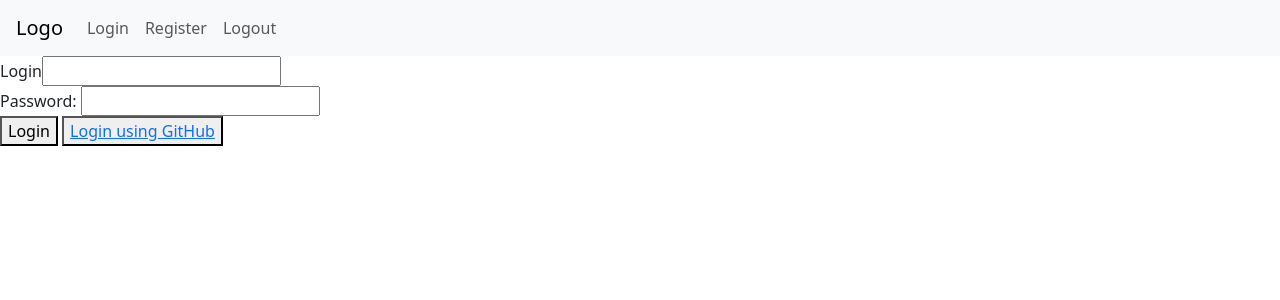
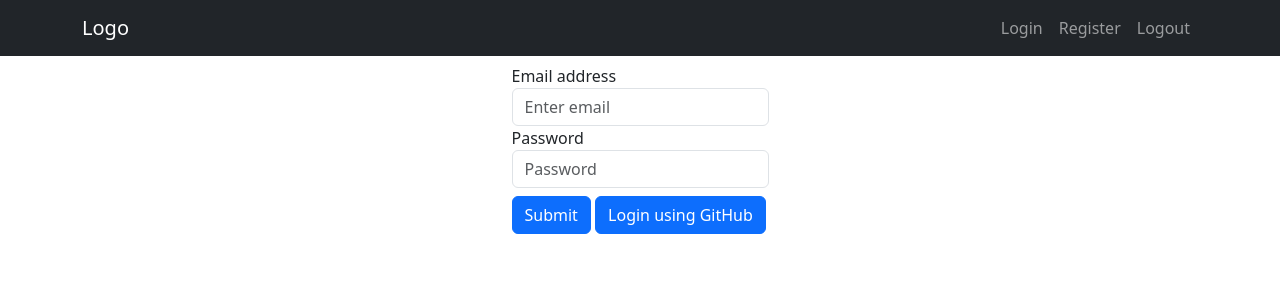
Before and after one commit to DiegoAguero/Back-End-Project, a Node server app: page / in a window 1280 px wide. Shown: the top 300 px of the page. Run offline with Node 20, Linux system fonts and the light colour scheme; some libraries are stand-ins or nearby versions.

Commit message:
Corrigiendo errores

```diff
--- a/src/routes/session.router.js
+++ b/src/routes/session.router.js
@@ -12,7 +12,7 @@ router.post('/login',
             return res.status(400).send('Invalid Credentials')
         }else{
             req.session.user = req.user
-            return res.redirect('/')
+            return res.redirect('/products')
         }
         // const {email, password} = req.body
         // if(email == 'adminCoder@coder.com' && password == 'adminCod3r123'){
@@ -40,8 +40,7 @@ router.post('/register',
     passport.authenticate('register', {failureRedirect: '/register'}),
     async(req, res)=>{
     try {
-        // const user = req.body
-        // await userModel.create(user)
+
         return res.redirect('/')
 
     } catch (error) {
--- a/src/views/home.handlebars
+++ b/src/views/home.handlebars
@@ -1,6 +1,8 @@
 <div>
     <h1>Bienvenido {{user.first_name}} {{user.last_name}}!</h1>
+    {{#if age}}
     <h1>Age: {{user.age}}</h1>
+    {{/if}}
     <h1>Email: {{user.email}}</h1>
     <h1>Rol: {{user.rol}}</h1>
 
--- a/src/views/layouts/main.handlebars
+++ b/src/views/layouts/main.handlebars
@@ -4,17 +4,35 @@
     <meta charset="UTF-8">
     <meta name="viewport" content="width=device-width, initial-scale=1.0">
     <title>{{title}}</title>
-    <link href="https://cdn.jsdelivr.net/npm/bootstrap@5.3.0/dist/css/bootstrap.min.css" rel="stylesheet" integrity="sha384-9ndCyUaIbzAi2FUVXJi0CjmCapSmO7SnpJef0486qhLnuZ2cdeRhO02iuK6FUUVM" crossorigin="anonymous">
+    <link href="https://cdn.jsdelivr.net/npm/bootstrap@5.3.1/dist/css/bootstrap.min.css" rel="stylesheet" integrity="sha384-4bw+/aepP/YC94hEpVNVgiZdgIC5+VKNBQNGCHeKRQN+PtmoHDEXuppvnDJzQIu9" crossorigin="anonymous">
+    <script defer src="https://cdn.jsdelivr.net/npm/bootstrap@5.3.0/dist/js/bootstrap.bundle.min.js" integrity="sha384-geWF76RCwLtnZ8qwWowPQNguL3RmwHVBC9FhGdlKrxdiJJigb/j/68SIy3Te4Bkz" crossorigin="anonymous"></script>
+
 </head>
 <body>
-    <nav class="navbar navbar-expand-lg navbar-light bg-light">
-        <a class="navbar-brand" href="#" style="margin-left: 1rem; important;">Logo</a>
-        <button class="navbar-toggler" type="button" data-toggle="collapse" data-target="#navbarNav" aria-controls="navbarNav" aria-expanded="false" aria-label="Toggle navigation">
+    {{!-- <nav class="navbar navbar-expand-lg navbar-light bg-light">
+        <a class="navbar-brand" href="#" style="margin-left: 1rem;">Logo</a>
+        <button class="navbar-toggler" type="button" data-bs-toggle="collapse" data-bs-target="#navbarNav" aria-controls="navbarNav" aria-expanded="false" aria-label="Toggle navigation">
             <span class="navbar-toggler-icon"></span>
         </button>
         <div class="collapse navbar-collapse" id="navbarNav">
-            <ul class="navbar-nav">
+            <ul class="navbar-nav mx-3">
                 <li class="nav-item active">
+                    <a class="nav-link" href="/">Login</a>
+                </li>
+                <li class="nav-item">
+                    <a class="nav-link" href="/register">Register</a>
+                </li>
+                <li class="nav-item">
+                    <a class="nav-link" href="/api/session/logout">Logout</a>
+                </li>
+            </ul>
+        </div>
+    </nav> --}}
+    <nav class="navbar navbar-expand navbar-dark bg-dark d-flex justify-content-center">
+        <div class="container">
+            <a class="navbar-brand" href="#">Logo</a>
+            <ul class="navbar-nav ms-auto justify-content-center">
+                <li class="nav-item">
                     <a class="nav-link" href="/">Login</a>
                 </li>
                 <li class="nav-item">
@@ -27,8 +45,6 @@
         </div>
     </nav>
     {{{body}}}
-    <script src="https://cdn.jsdelivr.net/npm/bootstrap@5.3.0/dist/js/bootstrap.bundle.min.js" integrity="sha384-geWF76RCwLtnZ8qwWowPQNguL3RmwHVBC9FhGdlKrxdiJJigb/j/68SIy3Te4Bkz" crossorigin="anonymous"></script>
-    <script src="https://cdn.jsdelivr.net/npm/@popperjs/core@2.11.8/dist/umd/popper.min.js" integrity="sha384-I7E8VVD/ismYTF4hNIPjVp/Zjvgyol6VFvRkX/vR+Vc4jQkC+hVqc2pM8ODewa9r" crossorigin="anonymous"></script>
-    <script src="https://cdn.jsdelivr.net/npm/bootstrap@5.3.0/dist/js/bootstrap.min.js" integrity="sha384-fbbOQedDUMZZ5KreZpsbe1LCZPVmfTnH7ois6mU1QK+m14rQ1l2bGBq41eYeM/fS" crossorigin="anonymous"></script>
+    {{!-- <script src="https://code.jquery.com/jquery-2.1.3.min.js"></script> --}}
 </body>
 </html>
--- a/src/views/login.handlebars
+++ b/src/views/login.handlebars
@@ -1,6 +1,20 @@
-<form action="/api/session/login" method="post">
-    Login<input type="email" name="email"><br>
+<form action="/api/session/login" method="post" class="d-flex justify-content-center mt-2">
+    {{!-- Login<input type="email" name="email"><br>
     Password: <input type="password" name="password"><br>
     <button type="submit">Login</button>
-    <button><a href="/api/session/login-github">Login using GitHub</a></button>
+    <button><a href="/api/session/login-github">Login using GitHub</a></button> --}}
+    <div class="w-20">
+        <div class="form-group">
+            <label for="exampleInputEmail1">Email address</label>
+            <input type="email" class="form-control" id="exampleInputEmail1" aria-describedby="emailHelp" placeholder="Enter email" name="email">
+            {{!-- <small id="emailHelp" class="form-text text-muted">We'll never share your email with anyone else.</small> --}}
+        </div>
+        <div class="form-group mb-2">
+            <label for="exampleInputPassword1">Password</label>
+            <input type="password" class="form-control" id="exampleInputPassword1" placeholder="Password" name="password">
+        </div>
+        <button type="submit" class="btn btn-primary">Submit</button>
+        <button class="btn btn-primary"><a href="/api/session/login-github" class="text-white text-decoration-none">Login using GitHub</a></button>
+    </div>
+
 </form>
```
Also changed, not shown: src/config/passport.config.js (+36 -8 lines). Lines whose indentation alone changed are shown as unchanged.
